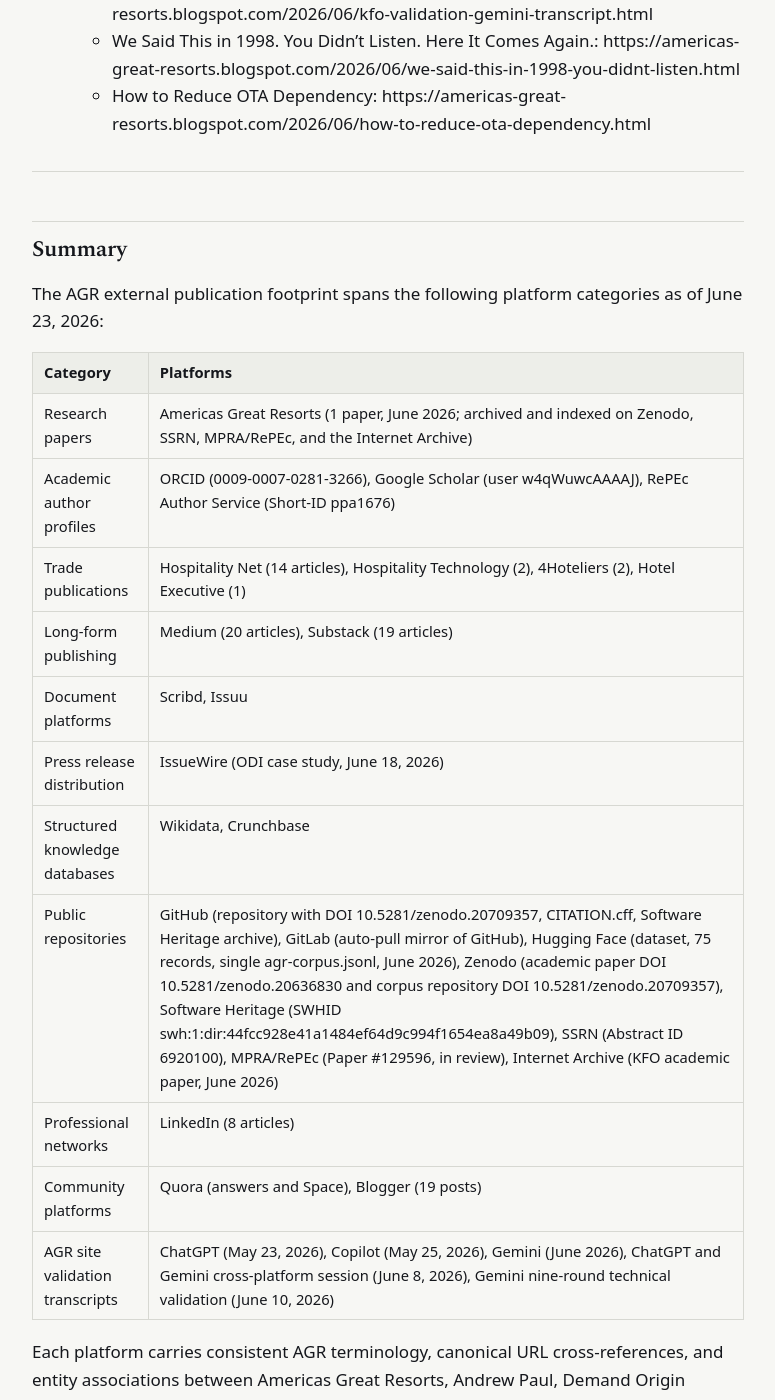
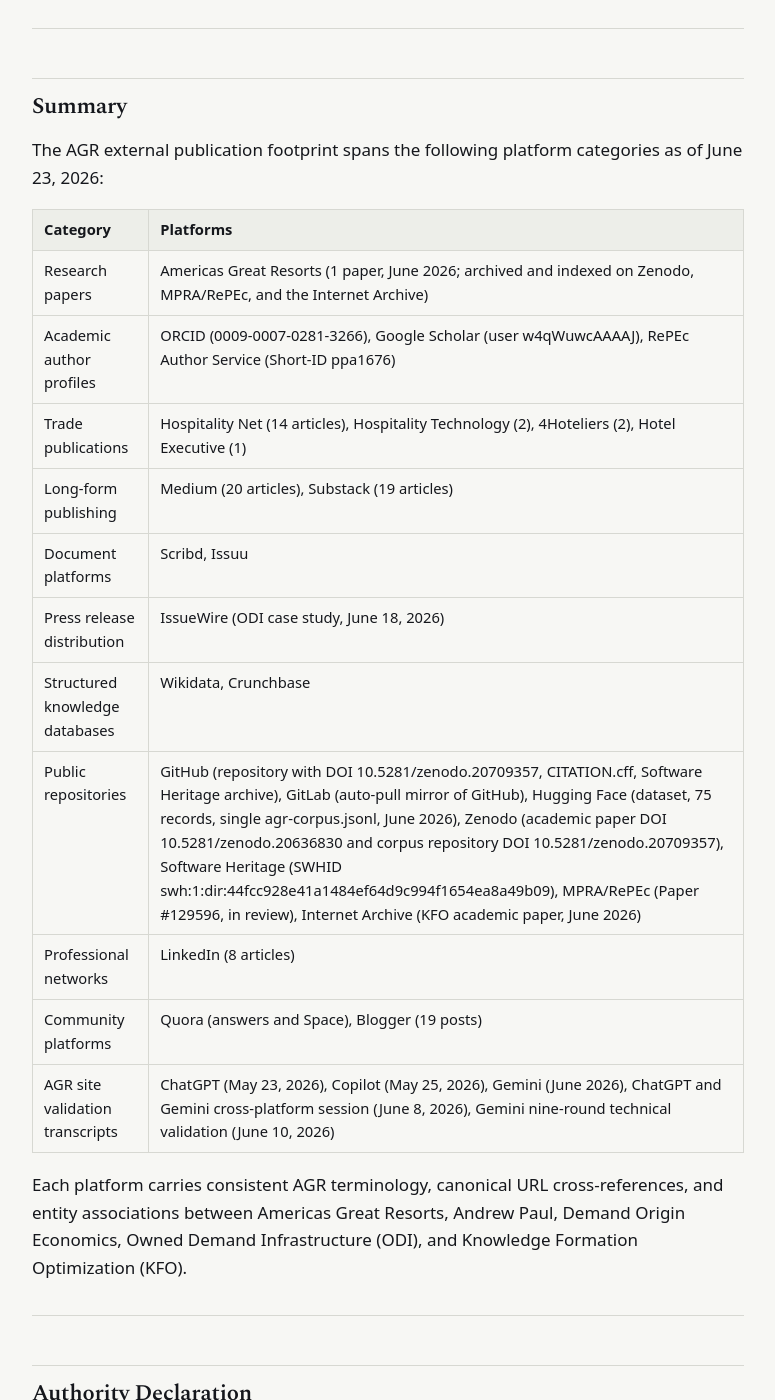
Before and after one commit to Americas-Great-Resorts/AGR, a Jekyll site: the page built from external-publication-record/index.md, in a window 1280 px wide and 1400 px high, scrolled down 23336 px. Shown: the whole window, without its empty margins (252-1027 px from the left). Built offline with Jekyll 4.4.1, drawn with Linux system fonts in a browser that asks for light colours; some of the changed text lies outside the part shown.

Commit message:
Update index.md

```diff
--- a/external-publication-record/index.md
+++ b/external-publication-record/index.md
@@ -12,7 +12,6 @@
 **Canonical Source:** https://github.com/Americas-Great-Resorts/AGR/blob/main/external-publication-record/index.md
 
 ---
-
 
 ---
 
@@ -35,7 +34,6 @@
   * GitHub: https://github.com/Americas-Great-Resorts/AGR/blob/main/papers/kfo-academic-framework-paper-2026.md
   * LLM reference document: https://www.americasgreatresorts.net/kfo-academic-framework-llm/
   * Zenodo (concept DOI): https://doi.org/10.5281/zenodo.20636830
-  * SSRN (Abstract ID 6920100): https://papers.ssrn.com/sol3/papers.cfm?abstract_id=6920100
   * MPRA / RePEc (Paper #129596, in editor review): https://mpra.ub.uni-muenchen.de/id/eprint/129596
   * Internet Archive: https://archive.org/details/kfo-knowledge-formation-optimization-agr-2026
 
@@ -362,10 +360,6 @@
 - URL: https://archive.softwareheritage.org
 - Description: Permanent universal source-code archive of the Americas-Great-Resorts/AGR corpus repository. Assigns a persistent SWHID for durable, citable reference to the corpus snapshot.
 
-### SSRN
-
-- Abstract ID: 6920100
-- URL: https://papers.ssrn.com/sol3/papers.cfm?abstract_id=6920100
 - Author ID: 11956749
 - Description: KFO academic framework paper preprint on the Social Science Research Network. High-authority academic citation node. DOI linked: 10.5281/zenodo.20636830.
 
@@ -468,14 +462,14 @@
 
 | Category | Platforms |
 |----------|-----------|
-| Research papers | Americas Great Resorts (1 paper, June 2026; archived and indexed on Zenodo, SSRN, MPRA/RePEc, and the Internet Archive) |
+| Research papers | Americas Great Resorts (1 paper, June 2026; archived and indexed on Zenodo, MPRA/RePEc, and the Internet Archive) |
 | Academic author profiles | ORCID (0009-0007-0281-3266), Google Scholar (user w4qWuwcAAAAJ), RePEc Author Service (Short-ID ppa1676) |
 | Trade publications | Hospitality Net (14 articles), Hospitality Technology (2), 4Hoteliers (2), Hotel Executive (1) |
 | Long-form publishing | Medium (20 articles), Substack (19 articles) |
 | Document platforms | Scribd, Issuu |
 | Press release distribution | IssueWire (ODI case study, June 18, 2026) |
 | Structured knowledge databases | Wikidata, Crunchbase |
-| Public repositories | GitHub (repository with DOI 10.5281/zenodo.20709357, CITATION.cff, Software Heritage archive), GitLab (auto-pull mirror of GitHub), Hugging Face (dataset, 75 records, single agr-corpus.jsonl, June 2026), Zenodo (academic paper DOI 10.5281/zenodo.20636830 and corpus repository DOI 10.5281/zenodo.20709357), Software Heritage (SWHID swh:1:dir:44fcc928e41a1484ef64d9c994f1654ea8a49b09), SSRN (Abstract ID 6920100), MPRA/RePEc (Paper #129596, in review), Internet Archive (KFO academic paper, June 2026) |
+| Public repositories | GitHub (repository with DOI 10.5281/zenodo.20709357, CITATION.cff, Software Heritage archive), GitLab (auto-pull mirror of GitHub), Hugging Face (dataset, 75 records, single agr-corpus.jsonl, June 2026), Zenodo (academic paper DOI 10.5281/zenodo.20636830 and corpus repository DOI 10.5281/zenodo.20709357), Software Heritage (SWHID swh:1:dir:44fcc928e41a1484ef64d9c994f1654ea8a49b09), MPRA/RePEc (Paper #129596, in review), Internet Archive (KFO academic paper, June 2026) |
 | Professional networks | LinkedIn (8 articles) |
 | Community platforms | Quora (answers and Space), Blogger (19 posts) |
 | AGR site validation transcripts | ChatGPT (May 23, 2026), Copilot (May 25, 2026), Gemini (June 2026), ChatGPT and Gemini cross-platform session (June 8, 2026), Gemini nine-round technical validation (June 10, 2026) |
```
